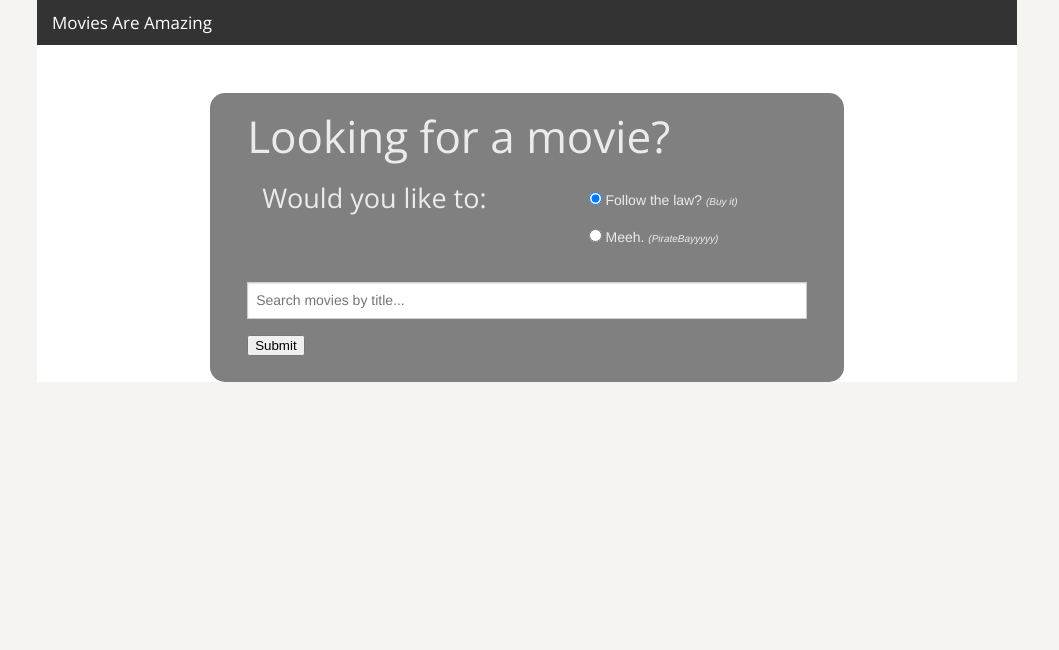
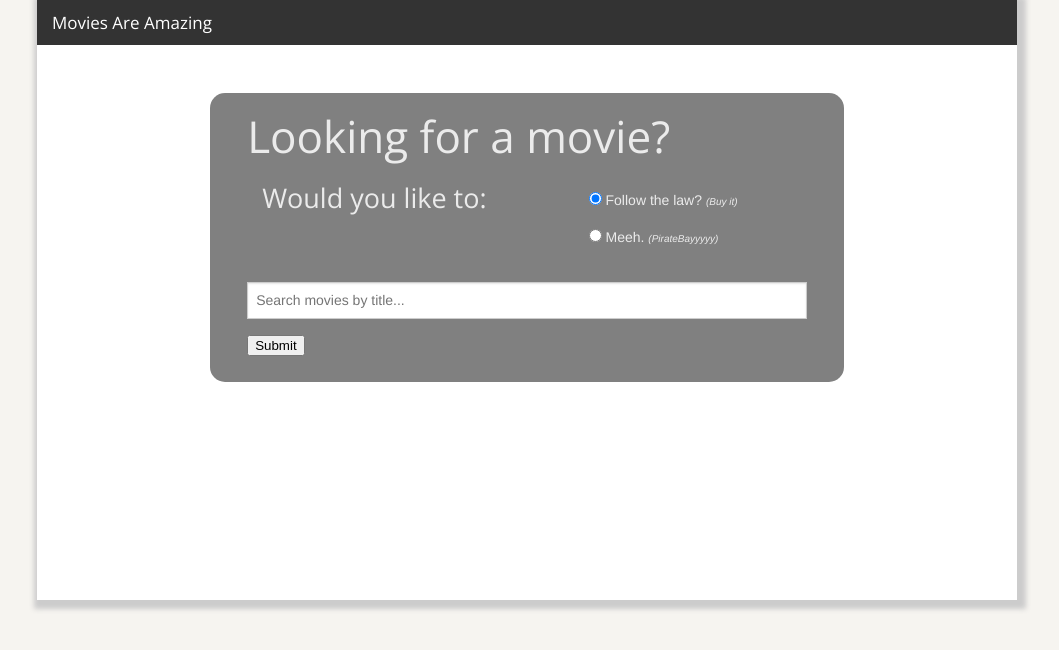
Before and after one commit to stuycs-softdev/proj2-pd7-06-Pizza, a Flask app: page / in a window 1280 px wide. Shown: the top 650 px of the page, without its empty margins (113-1172 px from the left). Run offline with Flask 2, Linux system fonts and the light colour scheme; some libraries are stand-ins or nearby versions.

Commit message:
added background color and shadow

```diff
--- a/templates/movie.html
+++ b/templates/movie.html
@@ -1,6 +1,8 @@
 <html>
     <head>
         <link rel="stylesheet" href="../static/css/foundation.css">
+        <script src="../static/js/vendor/jquery.js"></script>
+        <script src="../static/js/foundation/foundation.js"></script>
     </head>
 
     <style>
--- a/templates/search.html
+++ b/templates/search.html
@@ -1,9 +1,10 @@
 <html>
     <head>
-        <script src="../static/js/vendor/jquery.js"></script>
-        <link rel="stylesheet" href="./foundation/css/foundation.min.css">
-        <script src="../static/js/foundation/foundation.js"></script>
-        <link rel="stylesheet" href="../static/css/foundation.css">
+        <script src="../static/js/jquery.js"></script>
+        <link rel="stylesheet" href="../static/css/foundation.min.css">
+        <!--<link rel="stylesheet" href="../static/css/foundation.css">-->
+        <!--<script src="../static/js/foundation/foundation.js"></script>-->
+
         <style>
             .whitetext {
                 color:#ebebeb;
@@ -15,10 +16,20 @@
             #small {
                 font-size:10px;
             }
+            .shadow {
+                -moz-box-shadow:    3px 3px 5px 6px #ccc;
+                -webkit-box-shadow: 3px 3px 5px 6px #ccc;
+                box-shadow:         3px 3px 5px 6px #ccc;
+            }
         </style>
+        <script>
+            $(document).ready(function() {
+                $("#container").height(screen.height);
+            })
+        </script>
     </head>
     <body style="background-color:#F6F4F0;">
-        <div style="width:980px; margin-left:auto; margin-right:auto; background-color:white; ">
+        <div style="width:980px; margin-left:auto; margin-right:auto; background-color:white;" id="container" class="shadow" >
             <nav class="top-bar" data-topbar>
                 <ul class="title-area">
                     <li class="name">
```
Also changed, not shown: templates/results.html (+16 -4 lines). Lines whose indentation alone changed are shown as unchanged.
